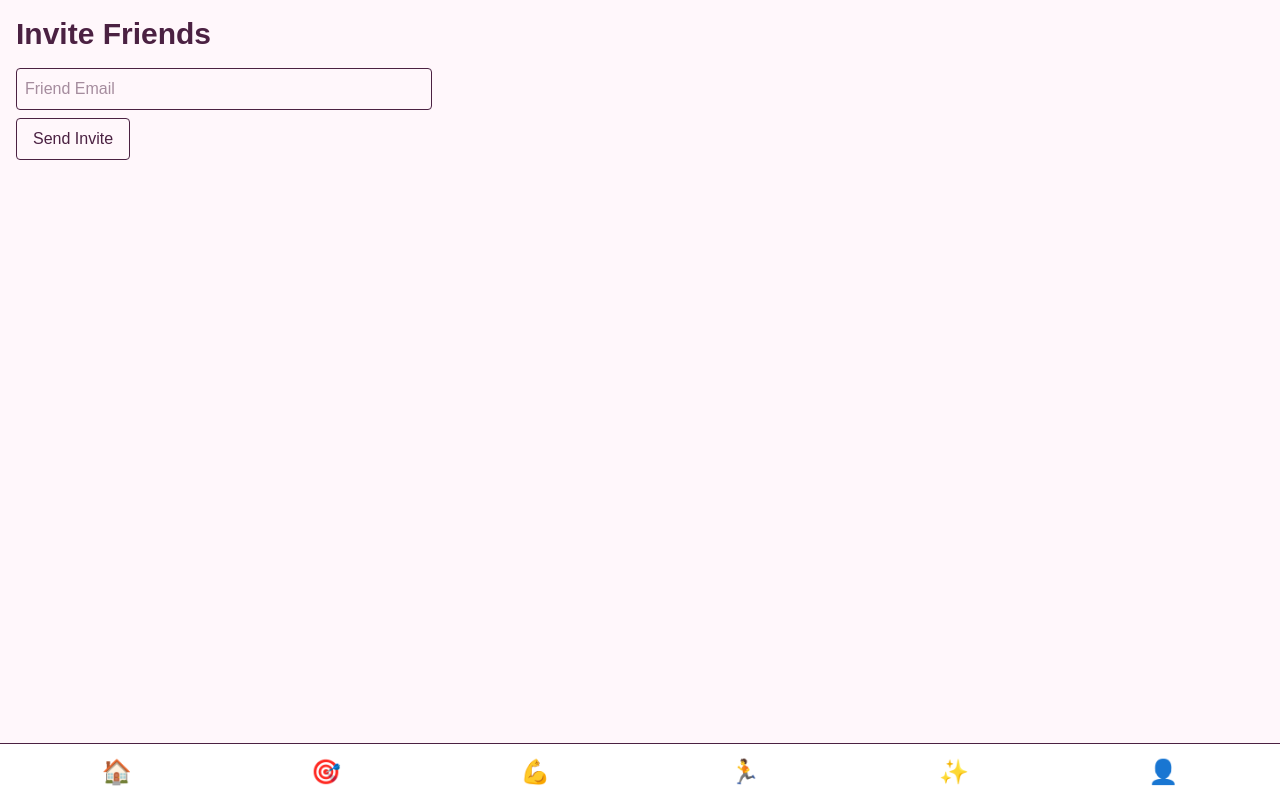
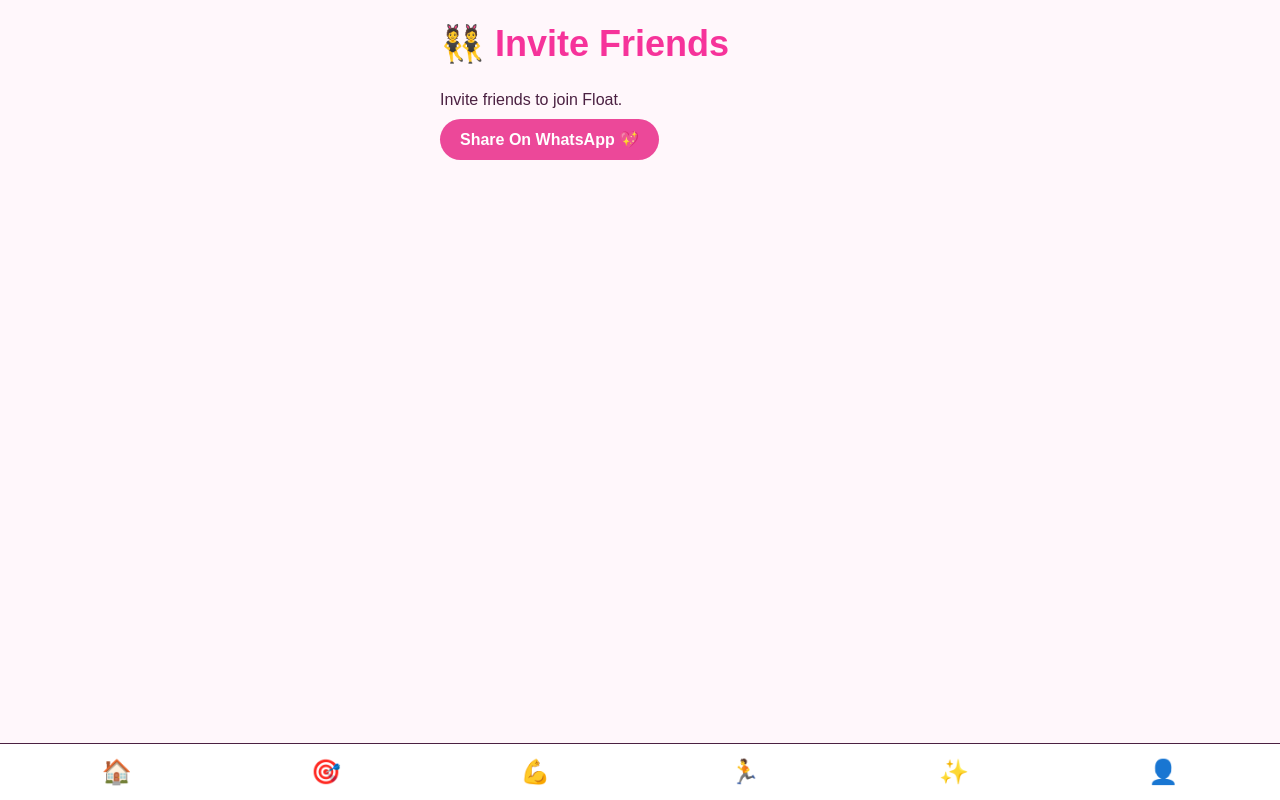
Before and after one commit to ros-xly/Atlas, a Next.js app in the folder frontend/: page /friends/invite in a window 1280 px wide. Built offline with nearby package versions, Linux system fonts and the light colour scheme.

Commit message:
beta prep

```diff
--- a/frontend/app/friends/invite/page.tsx
+++ b/frontend/app/friends/invite/page.tsx
@@ -1,18 +1,25 @@
-export default function InviteFriends() {
+export default function InviteFriend() {
+  const inviteLink =
+    window !== undefined
+      ? window.location.origin
+      : "";
+
   return (
-    <main className="p-4 max-w-md">
-      <h1 className="text-3xl font-bold mb-4">
-        Invite Friends
+    <main className="p-6 max-w-md mx-auto">
+      <h1 className="text-4xl font-bold text-pink-500 mb-6">
+        👯 Invite Friends
       </h1>
 
-      <input
-        className="border p-2 rounded w-full mb-2"
-        placeholder="Friend Email"
-      />
+      <p className="mb-4">
+        Invite friends to join Float.
+      </p>
 
-      <button className="border px-4 py-2 rounded">
-        Send Invite
-      </button>
+      <a
+        className="float-button"
+        href={`https://wa.me/?text=Join Float ✨ ${inviteLink}`}
+      >
+        Share On WhatsApp 💖
+      </a>
     </main>
   );
 }
--- a/frontend/app/friends/page.tsx
+++ b/frontend/app/friends/page.tsx
@@ -1,26 +1,22 @@
-import { friends } from "@/lib/friends";
+import Link from "next/link";
+import FloatCard from "@/components/FloatCard";
 
-export default function FriendsPage() {
+export default function Friends() {
   return (
-    <main className="p-4 max-w-md">
-      <h1 className="text-3xl font-bold mb-4">
-        Friends
+    <main className="p-6 max-w-md mx-auto">
+      <h1 className="text-4xl font-bold text-pink-500 mb-6">
+        👯 Friends
       </h1>
 
-      {friends.map((friend) => (
-        <div
-          key={friend.id}
-          className="border rounded-lg p-4 mb-3"
-        >
-          <h2 className="font-semibold">
-            {friend.name}
-          </h2>
+      <Link href="/friends/invite">
+        <FloatCard>
+          💖 Invite Friends
+        </FloatCard>
+      </Link>
 
-          <p>
-            Status: {friend.status}
-          </p>
-        </div>
-      ))}
+      <FloatCard>
+        Friend features coming soon 🌸
+      </FloatCard>
     </main>
   );
 }
--- a/frontend/app/page.tsx
+++ b/frontend/app/page.tsx
@@ -2,48 +2,45 @@
 
 import { useEffect, useState } from "react";
 import Link from "next/link";
+import AuthGuard from "@/components/AuthGuard";
 
 export default function Home() {
-  const [name, setName] =
-    useState("Friend");
+  const [name, setName] = useState("Friend");
 
   useEffect(() => {
     const stored =
-      localStorage.getItem(
-        "atlasUser"
-      );
+      localStorage.getItem("atlasUser");
 
     if (stored) {
-      const user =
-        JSON.parse(stored);
-
+      const user = JSON.parse(stored);
       setName(user.name);
     }
   }, []);
 
   return (
+    <AuthGuard>
       <main className="p-6 max-w-md mx-auto">
         <h1 className="text-5xl font-bold text-pink-500 mb-2">
           Float ✨
         </h1>
 
-      <p className="text-lg mb-6">
-        Welcome back,
-          {name} 🌸
+        <p className="text-xl mb-2">
+          Welcome back, {name} 🌸
         </p>
 
-      <p className="mb-6 text-gray-600">
+        <p className="text-gray-600 mb-6">
           Ready to make progress today?
         </p>
 
         <div className="space-y-4">
-        <Link href="/goals">
+          <Link href="/goals/categories">
             <div className="float-home-card">
               <h2 className="text-xl font-bold">
                 🎯 Goals
               </h2>
+
               <p>
-              Track your goals
+                Personal goals and progress
               </p>
             </div>
           </Link>
@@ -53,8 +50,9 @@
               <h2 className="text-xl font-bold">
                 💪 Gym
               </h2>
+
               <p>
-              Training and workouts
+                Exercises and strength training
               </p>
             </div>
           </Link>
@@ -64,8 +62,9 @@
               <h2 className="text-xl font-bold">
                 🏃 Running
               </h2>
+
               <p>
-              Plans and analytics
+                Runs, plans and progress
               </p>
             </div>
           </Link>
@@ -75,8 +74,21 @@
               <h2 className="text-xl font-bold">
                 🎪 Aerial
               </h2>
+
               <p>
-              Skills and routines
+                Skills, routines and conditioning
+              </p>
+            </div>
+          </Link>
+
+          <Link href="/community">
+            <div className="float-home-card">
+              <h2 className="text-xl font-bold">
+                🌍 Community
+              </h2>
+
+              <p>
+                Shared exercises and skills
               </p>
             </div>
           </Link>
@@ -86,35 +98,26 @@
               <h2 className="text-xl font-bold">
                 📅 Planner
               </h2>
+
               <p>
                 Organise your week
               </p>
             </div>
           </Link>
 
-        <Link href="/community">
-         <div className="float-home-card">
-          <h2 className="text-xl font-bold">
-            🌍 Community
-          </h2>
-          <p>
-            Shared exercises, skills and workouts
-          </p>
-         </div>
-        </Link>
-
-
           <Link href="/friends">
             <div className="float-home-card">
               <h2 className="text-xl font-bold">
                 👯 Friends
               </h2>
+
               <p>
-              Stay connected
+                Share goals and progress
               </p>
             </div>
           </Link>
         </div>
       </main>
+    </AuthGuard>
   );
 }
--- /dev/null
+++ b/frontend/components/AuthGuard.tsx
@@ -0,0 +1,23 @@
+"use client";
+
+import { useEffect } from "react";
+
+export default function AuthGuard({
+  children,
+}: {
+  children: React.ReactNode;
+}) {
+  useEffect(() => {
+    const user =
+      localStorage.getItem(
+        "atlasUser"
+      );
+
+    if (!user) {
+      window.location.href =
+        "/login";
+    }
+  }, []);
+
+  return <>{children}</>;
+}
```
Also changed, not shown: 1 other file (tests, documents, lock files or other folders). Lines whose indentation alone changed are shown as unchanged.
